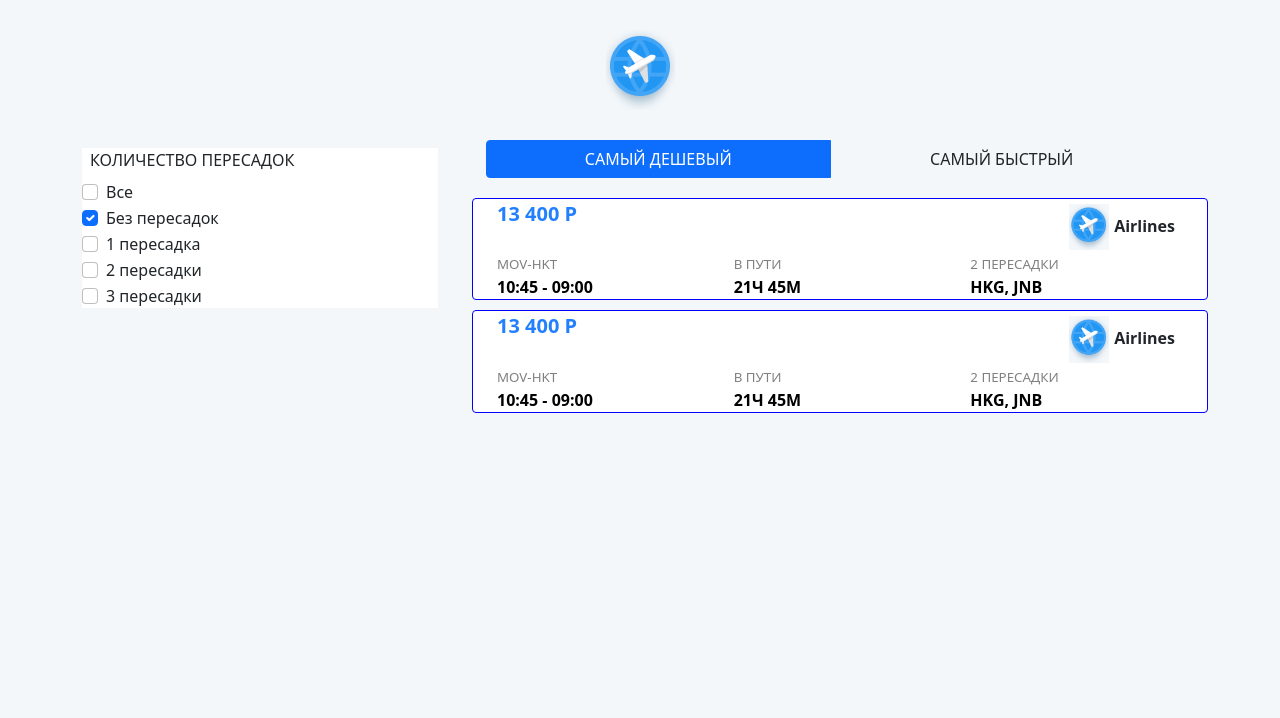
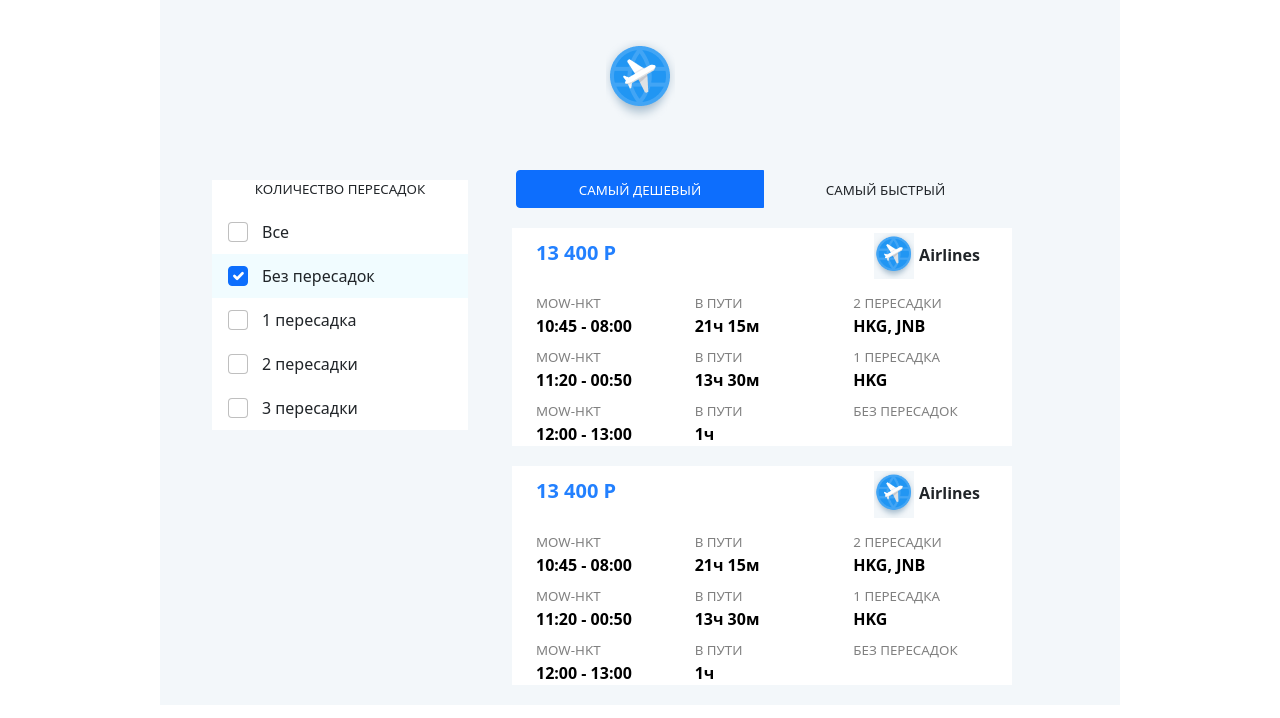
Before and after one commit to LLPeterX/hexlet-aviasales, a React (Create React App) app: page / in a window 1280 px wide. Shown: the top 718 px of the page. Built offline with nearby package versions, Linux system fonts and the light colour scheme.

Commit message:
final stylization

```diff
--- a/src/App.css
+++ b/src/App.css
@@ -1,14 +1,17 @@
-body {
+.main {
   background-color: #F3F7FA;
+  width: 960px;
+  justify-content: center;
+  /* border: 1px solid red; */
 }
 
 .header {
   /* border: 1px solid blue; */
   display: flex;
   justify-content: center;
-  padding: 30px;
+  height: 160px;
+  width: 100%;
+  align-items: center;
+  padding: 0;
+  margin: 0;
 }
-
-.bg {
-  background-color: #F3F7FA;
-}
--- a/src/App.tsx
+++ b/src/App.tsx
@@ -63,7 +63,7 @@ function App() {
 
 
   return (
-    <div className="container-sm bg">
+    <div className="container main">
       <div className="row">
         <div className="col header">
           <img src={logo} alt="logotype" />
--- a/src/components/Controls.tsx
+++ b/src/components/Controls.tsx
@@ -19,13 +19,15 @@ export default function Controls({ active, setActive }: IControlProps) {
           <button type="button"
             className={`btn ${active === 'price' ? 'btn-primary' : 'outline'}`}
             onClick={() => setActive('price')}
-          >САМЫЙ ДЕШЕВЫЙ
+          >
+            <span className="button_text">САМЫЙ ДЕШЕВЫЙ</span>
           </button>
 
           <button type="button"
             className={`btn ${active === 'speed' ? 'btn-primary' : 'outline'}`}
             onClick={() => setActive('speed')}
-          >САМЫЙ БЫСТРЫЙ
+          >
+            <span className="button_text">САМЫЙ БЫСТРЫЙ</span>
           </button>
 
         </div>
--- a/src/components/Ticket.tsx
+++ b/src/components/Ticket.tsx
@@ -19,16 +19,10 @@ export default function Ticket(): JSX.Element {
       </div>
 
       {/* cycle */}
-      <div className="row">
-        <div className="col">
-          <TicketItem title="MOV-HKT" content="10:45 - 09:00" />
-        </div>
-        <div className="col">
-          <TicketItem title="в пути" content="21ч 45м" />
-        </div>
-        <div className="col">
-          <TicketItem title="2 пересадки" content="HKG, JNB" />
-        </div>
+      <div className="ticket_container">
+        <TicketItem destination={"MOW-HKT"} range={"10:45 - 08:00"} time={"21ч 15м"} transfersCount={2} transfersList={"HKG, JNB"} />
+        <TicketItem destination={"MOW-HKT"} range={"11:20 - 00:50"} time={"13ч 30м"} transfersCount={1} transfersList={"HKG"} />
+        <TicketItem destination={"MOW-HKT"} range={"12:00 - 13:00"} time={"1ч"} transfersCount={0} />
       </div>
 
 
--- a/src/components/TicketItem.tsx
+++ b/src/components/TicketItem.tsx
@@ -2,15 +2,46 @@ import React from 'react'
 import './ticketItem.css'
 
 interface IProps {
-  title: string,
-  content: string
+  destination: string,
+  range: string,
+  time: string,
+  transfersCount: number,
+  transfersList?: string | null
 }
 
-export default function TicketItem({ title, content }: IProps): JSX.Element {
+export default function TicketItem({ destination, range, time, transfersCount, transfersList }: IProps): JSX.Element {
+  let transfersString: string = "";
+  switch (transfersCount) {
+    case 0:
+      transfersString = "без пересадок";
+      break;
+    case 1:
+      transfersString = "1 пересадка";
+      break;
+    default:
+      transfersString = `${transfersCount} пересадки`;
+  }
+
   return (
-    <div className="item">
-      <div className="title">{title}</div>
-      <div className="content">{content}</div>
+    <div className="row">
+      <div className="col-4">
+        <div className="col_item">
+          <div className="title">{destination}</div>
+          <div className="content">{range}</div>
+        </div>
+      </div>
+      <div className="col-4">
+        <div className="col_item">
+          <div className="title">в пути</div>
+          <div className="content">{time}</div>
+        </div>
+      </div>
+      <div className="col-4">
+        <div className="col_item">
+          <div className="title">{transfersString}</div>
+          {transfersCount > 0 && <div className="content">{transfersList}</div>}
+        </div>
+      </div>
     </div>
   )
 }
--- a/src/components/TransferSelector.tsx
+++ b/src/components/TransferSelector.tsx
@@ -27,7 +27,7 @@ function TransferSelector({ transfers, onSelectTransfers }: IProps): JSX.Element
         <label className="form-check-label" htmlFor="chk_all">Все</label>
       </div>
 
-      <div className="form-check">
+      <div className="form-check form-check-active">
         <input
           id="chk_0"
           className="form-check-input"
--- a/src/components/controls.css
+++ b/src/components/controls.css
@@ -1,13 +1,10 @@
 .buttons {
-  /* border: 1px solid red; */
   margin-bottom: 20px;
+  padding-right: 100px;
+  font-size: 10pt;
 }
 
-.btn {
-  /* border: 1px solid green; */
-  width: 100%;
+.button_text {
+  font-size: 10pt;
+  font-weight: 500;
 }
-
-.transf {
-  border: 1px solid;
-}
--- a/src/components/ticket.css
+++ b/src/components/ticket.css
@@ -1,8 +1,9 @@
 .ticket {
   background-color: white;
-  border: 1px solid blue;
-  border-radius: 4px;
-  margin: 10px;
+  /* border: 1px solid blue; */
+  margin: 20px;
+  width: 500px;
+  background-color: white;
 }
 
 .airlines {
@@ -21,4 +22,10 @@
   font-size: 20px;
   color: #2280FF;
   font-weight: bold;
+  padding-top: 10px;
 }
+
+.ticket_container {
+  width: 100%;
+  margin: 0;
+}
--- a/src/components/ticketItem.css
+++ b/src/components/ticketItem.css
@@ -1,6 +1,11 @@
-.item {
+.row {
+  margin-bottom: 10px;
+}
+
+.col_item {
   display: flex;
   flex-direction: column;
+  /* border: 1px solid green; */
 }
 
 .title {
@@ -11,7 +16,6 @@
 
 .content {
   color: black;
-  text-transform: uppercase;
   font-size: 12pt;
-  font-weight: bold;
+  font-weight: 600;
 }
--- a/src/components/transferSelector.css
+++ b/src/components/transferSelector.css
@@ -1,12 +1,36 @@
-.chk-outline {
-  background-color: aqua;
-}
-
 .form-header {
-  margin: 8px;
+  text-align: center;
+  margin-bottom: 10px;
+  margin-top: 10px;
+  font-size: 10pt;
+  text-transform: uppercase;
+  font-weight: 500;
 }
 
 .form-transfer {
   background-color: white;
   border-color: #E5E9EC;
+  margin-top: 0;
+  margin-left: 40px;
+  /* border: 1px solid burlywood;  */
 }
+
+.form-check {
+  align-items: center;
+  margin: 0;
+  padding-left: 40px;
+  background-color: white;
+}
+.form-check-active {
+  background-color: #F1FCFF;
+}
+
+.form-check-input {
+  width: 20px;
+  height: 20px;
+  margin-top: 12px;
+}
+
+.form-check-label {
+  padding: 10px;
+}
```
